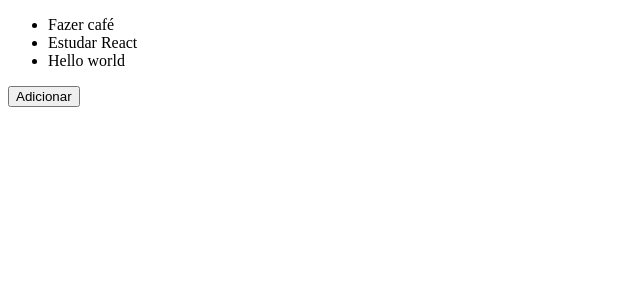
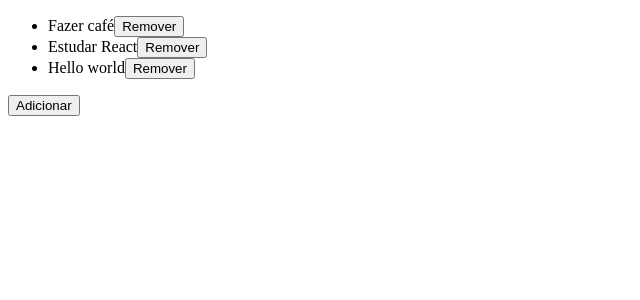
Before and after one commit to FreitasGabriel/react-redux, a React (Create React App) app: page / in a window 1280 px wide. Shown: the top 300 px of the page, without its empty margins (0-640 px from the left). Built offline with nearby package versions, Linux system fonts and the light colour scheme.

Commit message:
adding removeTodo

```diff
--- a/src/TodoList.js
+++ b/src/TodoList.js
@@ -4,10 +4,14 @@ import PropTypes from 'prop-types';
 import * as TodoActions from './store/actions/todos'
 import { bindActionCreators} from 'redux';
 
-const TodoList = ({todos, addTodo}) => (
+const TodoList = ({todos, addTodo, removeTodo}) => (
         <Fragment>
             <ul>
-                {todos.map(todo => <li key={todo.id}>{todo.text}</li>)}
+                {todos.map(todo =>
+                <li key={todo.id}>
+                {todo.text}
+                <button onClick={() => removeTodo(todo.id)}>Remover</button>
+                </li>)}
             </ul>
             <button onClick={() => addTodo('Entrar na comunidade')}>Adicionar</button>
         </Fragment>
@@ -15,6 +19,7 @@ const TodoList = ({todos, addTodo}) => (
 
 TodoList.propTypes = {
     addTodo: PropTypes.func.isRequired,
+    removeTodo: PropTypes.func.isRequired,
     todos: PropTypes.arrayOf(PropTypes.shape({
         id: PropTypes.number,
         text: PropTypes.string,
--- a/src/store/actions/todos.js
+++ b/src/store/actions/todos.js
@@ -2,3 +2,8 @@ export const addTodo = text => ({
     type: 'ADD_TODO',
     payload: {text}
 });
+
+export const removeTodo = id => ({
+    type: 'REMOVE_TODO',
+    payload: { id },
+})
--- a/src/store/reducers/todos.js
+++ b/src/store/reducers/todos.js
@@ -8,6 +8,8 @@ export default function todos(state = INITIAL_STATE, action) {
     switch(action.type) {
         case 'ADD_TODO':
             return [...state, {id: Math.random(), text: action.payload.text}]
+        case 'REMOVE_TODO':
+                return state.filter(todo => todo.id !== action.payload.id)
         default:
             return state;
     }
```
